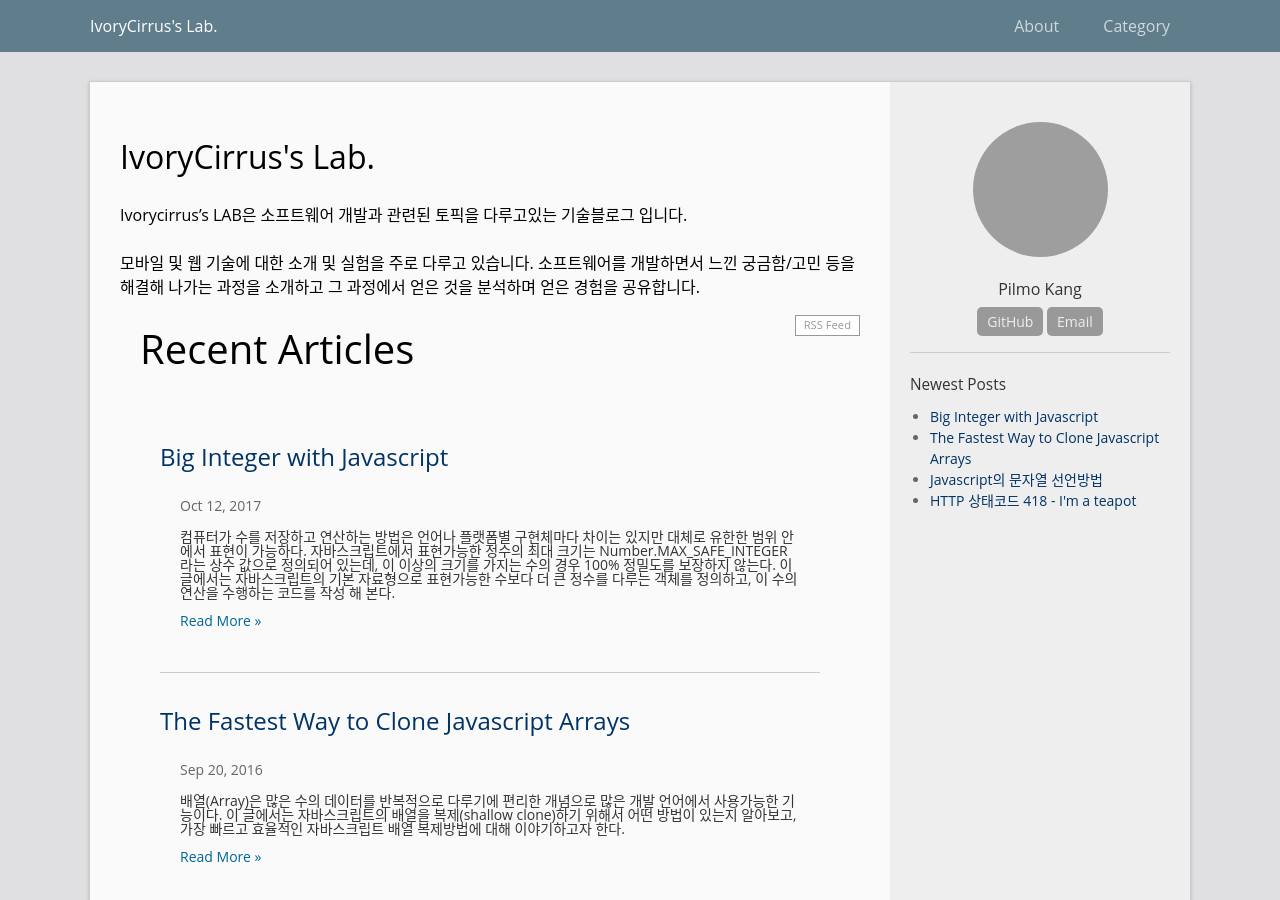
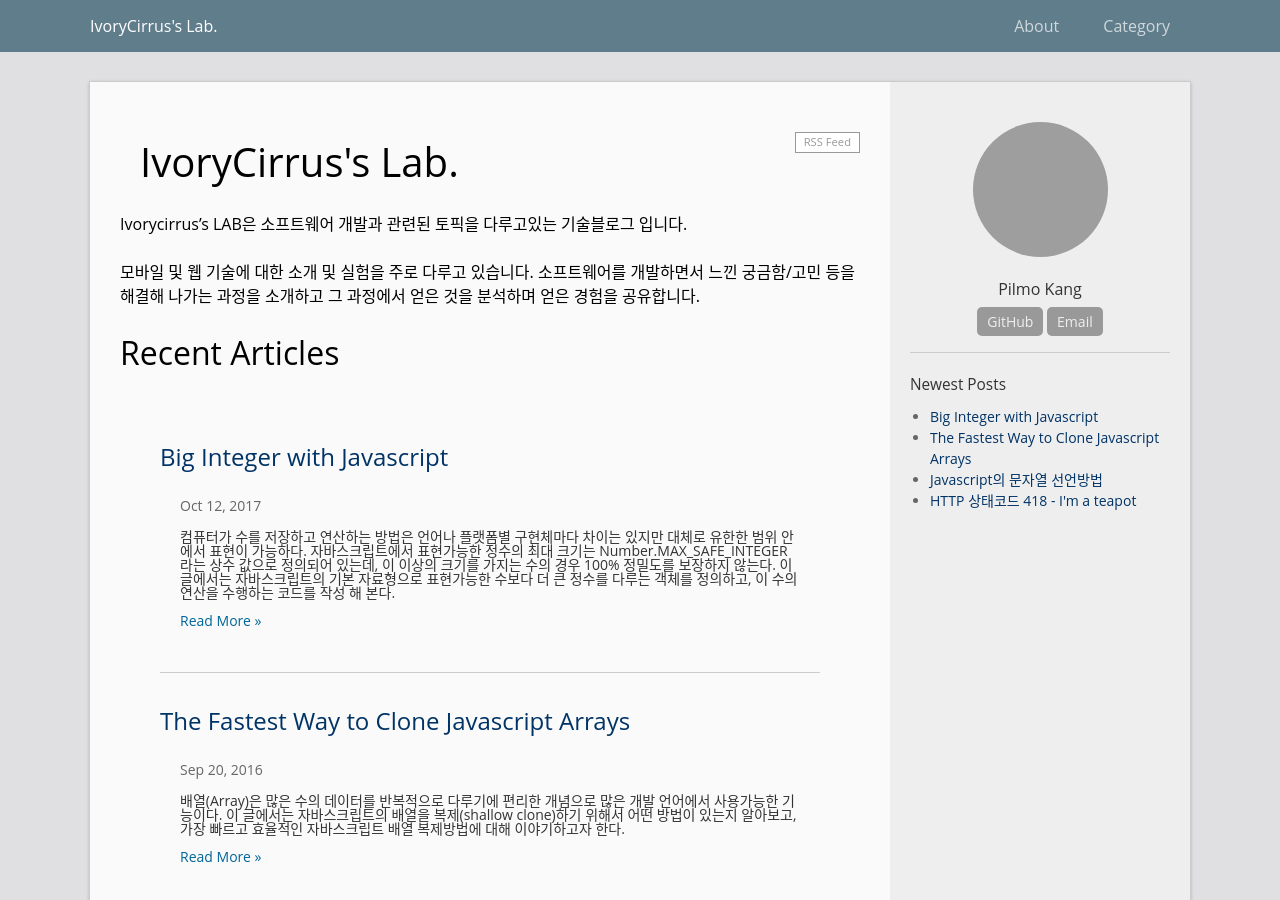
Before and after one commit to ivorycirrus/ivorycirrus.github.com, a Jekyll site: the page built from index.html, in a window 1280 px wide and 900 px high. Built offline with Jekyll 4.4.1, drawn with Linux system fonts in a browser that asks for light colours; the list of posts is cut into pages by our own code; grey boxes are pictures that could not be loaded.

Commit message:
페이지 레이아웃 수정

```diff
--- a/index.html
+++ b/index.html
@@ -3,12 +3,12 @@ layout: default
 ---
 
 <div class="home">
-  <h1>IvoryCirrus's Lab.</h1>
+  <a class="rss-link" href="{{ "/feed.xml" | prepend: site.baseurl }}">RSS Feed</a>
+  <h1 class="page-heading">IvoryCirrus's Lab.</h1>
   <p>Ivorycirrus’s LAB은 소프트웨어 개발과 관련된 토픽을 다루고있는 기술블로그 입니다.<br/><br/>모바일 및 웹 기술에 대한 소개 및 실험을 주로 다루고 있습니다. 소프트웨어를 개발하면서 느낀 궁금함/고민 등을 해결해 나가는 과정을 소개하고 그 과정에서 얻은 것을 분석하며 얻은 경험을 공유합니다.</p>
 
-  <a class="rss-link" href="{{ "/feed.xml" | prepend: site.baseurl }}">RSS Feed</a>
-  <h2 class="page-heading">Recent Articles</h1>
 
+  <h1>Recent Articles</h1>
   <ul class="post-list">
     {% for post in paginator.posts %}
       <li>
```
